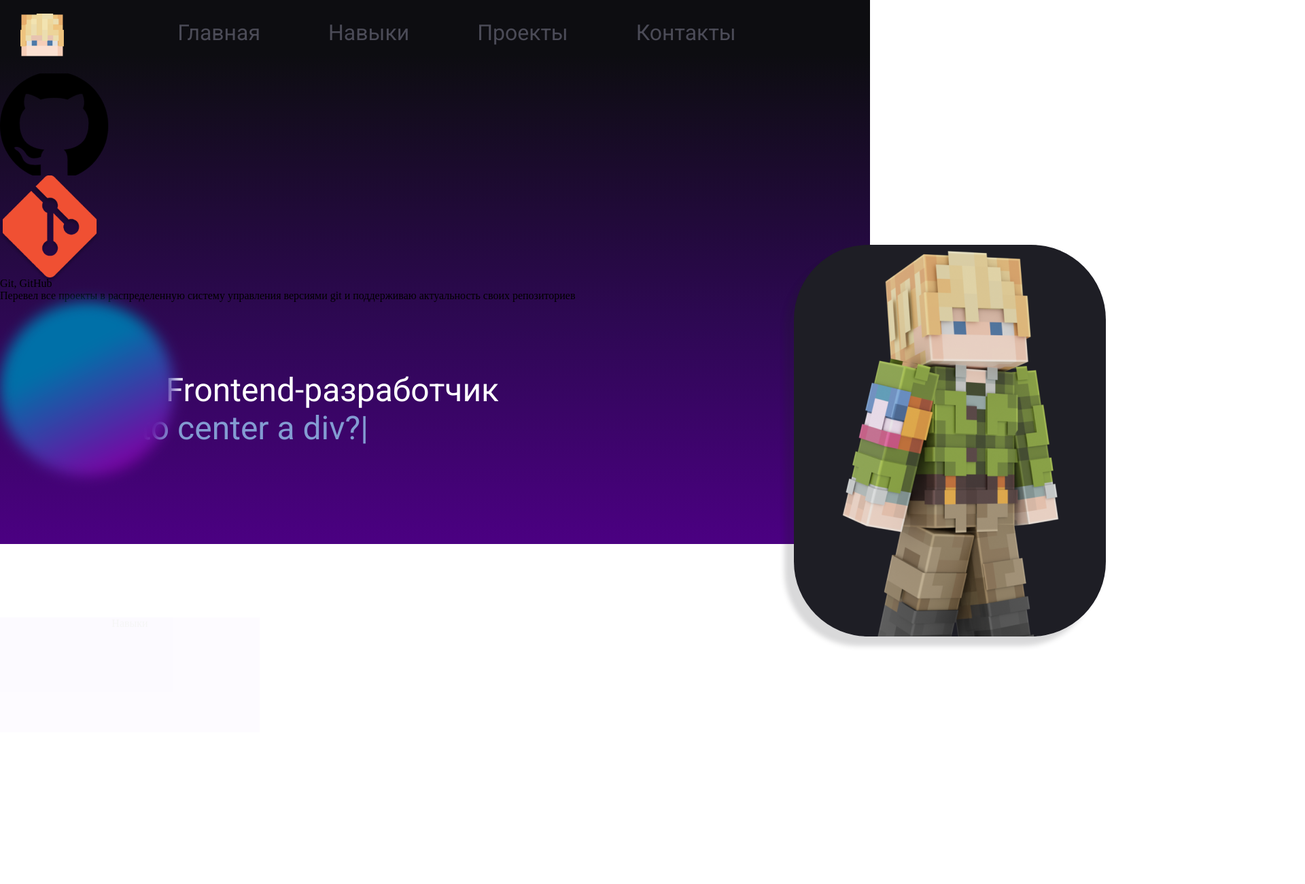
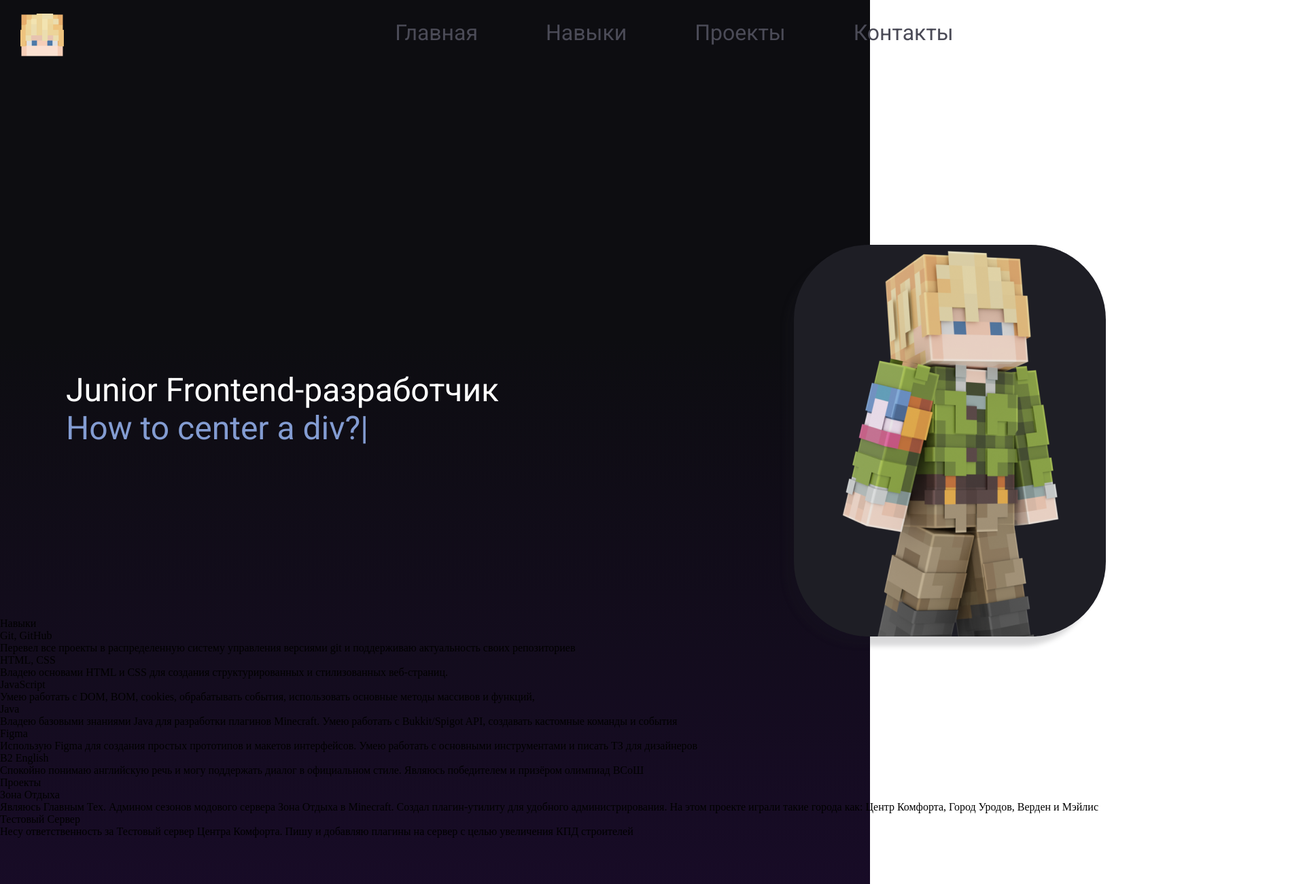
Before and after one commit to FunGluck/test2, a website: page index.html in a window 1280 px wide. Shown: the top 1300 px of the page at 68% size, 1920 px wide, since content can reach past the window. Before the commit the page ends 1077 px from the top, so only its background shows below. Drawn offline with Linux system fonts and the light colour scheme.

Commit message:
CommitPrepare

```diff
--- a/index.html
+++ b/index.html
@@ -22,6 +22,7 @@
     </nav>
 </header>
     <main>
+        <div class="cover">
             <div class="main-text">
                 <div class="frontend-text">
                     <p>Junior Frontend-разработчик</p>
@@ -36,17 +37,12 @@
             <div class="character">
                 <img src="images/untitled%201.png" alt="FunGluck render">
             </div>
+        </div>
         <div class="skills-introduce">
             <p>Навыки</p>
         </div>
         <section>
             <div class="Git-skill">
-            <div class="github-img">
-                <img src="images/github.png" alt=".">
-            </div>
-            <div class="git-img">
-                <img src="images/git.png" alt=".">
-            </div>
                 <div class="git-skill-text-short">
                     <p>Git, GitHub</p>
                 </div>
@@ -54,14 +50,92 @@
                     <p>Перевел все проекты в распределенную систему управления версиями git и поддерживаю актуальность своих
                         репозиториев</p>
                 </div>
-        </div>
-        <div class="elipse">
+                <div class="elipse-git">
 
                 </div>
+            </div>
+            <div class="html-css">
+                <div class="html-css-text-short">
+                    <p>HTML, CSS</p>
+                </div>
+                <div class="html-css-text">
+                    <p>Владею основами HTML и CSS для создания структурированных и стилизованных веб-страниц. </p>
+                </div>
+                <div class="elipse-html-css">
 
+                </div>
+            </div>
+            <div class="JavaScript">
+                <div class="JavaScript-skill-text-short">
+                    <p>JavaScript</p>
+                </div>
+                <div class="JavaScript-text">
+                    <p>Умею работать с DOM, BOM, cookies, обрабатывать события, использовать основные методы массивов и функций, </p>
+                </div>
+                <div class="elipse-JavaScript">
+
+                </div>
+            </div>
+            <div class="Java">
+                <div class="Java-text-short">
+                    <p>Java</p>
+                </div>
+                <div class="Java-text">
+                    <p>Владею базовыми знаниями Java для разработки плагинов Minecraft. Умею работать с Bukkit/Spigot API, создавать кастомные команды и события</p>
+                </div>
+                <div class="elipse-Java">
+
+                </div>
+            </div>
+            <div class="Figma">
+                <div class="Figma-text-short">
+                    <p>Figma</p>
+                </div>
+                <div class="Figma-text">
+                    <p>Использую Figma для создания простых прототипов и макетов интерфейсов. Умею работать с основными инструментами и писать ТЗ для дизайнеров</p>
+                </div>
+                <div class="elipse-Figma">
+
+                </div>
+            </div>
+            <div class="English">
+                <div class="English-text-short">
+                    <p>B2 English</p>
+                </div>
+                <div class="English-text">
+                    <p>Спокойно понимаю английскую речь и могу поддержать диалог в официальном стиле. Являюсь победителем и призёром олимпиад ВСоШ</p>
+                </div>
+                <div class="elipse-English">
+
+                </div>
+            </div>
         </section>
+        <div class="projects-introduce">
+            <p>Проекты</p>
+        </div>
+        <section>
+            <div class="Relaxation-Zone">
+                <div class="Relaxation-Zone-text-short">
+                    <p>Зона Отдыха</p>
+                </div>
+                <div class="Relaxation-Zone-text">
+                    <p>Являюсь Главным Тех. Админом сезонов модового сервера Зона Отдыха в Minecraft. Создал плагин-утилиту для удобного администрирования. На этом проекте играли такие города как: Центр Комфорта, Город Уродов, Верден и Мэйлис</p>
+                </div>
+                <div class="elipse-Relaxation-Zone">
 
+                </div>
+            </div>
+            <div class="test-server">
+                <div class="test-server-text-short">
+                    <p>Тестовый Сервер</p>
+                </div>
+                <div class="test-server-text">
+                    <p>Несу ответственность за Тестовый сервер Центра Комфорта. Пишу и добавляю плагины на сервер с целью увеличения КПД строителей</p>
+                </div>
+            </div>
+        </section>
     </main>
+
     <footer>
 
     </footer>
--- a/styles/style.css
+++ b/styles/style.css
@@ -1,14 +1,16 @@
 @import url('https://fonts.googleapis.com/css2?family=Roboto:ital,wght@0,100;0,300;0,400;0,500;0,700;0,900;1,100;1,300;1,400;1,500;1,700;1,900&display=swap');
 @import url('https://fonts.googleapis.com/css2?family=Righteous&family=Roboto:ital,wght@0,100;0,300;0,400;0,500;0,700;0,900;1,100;1,300;1,400;1,500;1,700;1,900&display=swap');
+
 * {
     margin: 0;
     padding: 0;
     box-sizing: border-box;
 }
 body {
+    width: 1920px;
     background-size: 100% 100%;
     background: linear-gradient(to bottom, #0D0D11 10%, #2e0854 60%, #4b0082 100%) no-repeat;
-    height: 100vh;
+    height: 5000px;
 }
 
 header {
@@ -19,6 +21,7 @@
 }
 main {
     position: relative;
+    width: 100%;
 }
 
 
@@ -62,6 +65,11 @@
     line-height: 56px;
     color: #FFFFFF;
 }
+.cover {
+    width: 100%;
+    height: 800px;
+    /*border: 50px solid #7B02A4;*/
+}
 .auto-generated-text {
     color: #839CD2;
     width: 637px;
@@ -94,22 +102,36 @@
     transform: rotate(-27deg);
 }
 .skills-introduce {
-    display: flex;
-    position: absolute;
-    margin-top: 800px;
-    justify-content: center;
-    width: 382px;
-    height: 169px;
-    background: #B181FF;
-    opacity: 3%;
+    /*position: relative;*/
+    /*top: 946px;*/
+    /*left: 400px;*/
+    /*display: flex;*/
+    /*margin: 0 auto;*/
+    /*width: 382px;*/
+    /*height: 169px;*/
+    /*background: #ffffff;*/
+    /*opacity: 3%;*/
+    /*!*#B181FF*!*/
+    /*border-radius: 59px;*/
+    /*position: absolute;*/
+    /*width: 382px;*/
+    /*height: 169px;*/
+    /*left: 769px;*/
+    /*top: 946px;*/
+
+    /*filter: drop-shadow(-18px 11px 32px rgba(0, 0, 0, 0.25));*/
 }
-.git-img {
-    height: 150px;
-    width: 138px;
-}
-.github-img {
-    height: 150px;
-    width: 159px;
+
+.skills-introduce p {
+    /*color: black;*/
+    /*width: 248px;*/
+    /*height: 75px;*/
+    /*font-family: 'Roboto';*/
+    /*font-style: normal;*/
+    /*font-weight: 400;*/
+    /*font-size: 64px;*/
+    /*line-height: 75px;*/
+    /*text-align: center;*/
 }
 .git-skill-text {
     text-wrap: normal;
```
Lines whose indentation alone changed are shown as unchanged.
